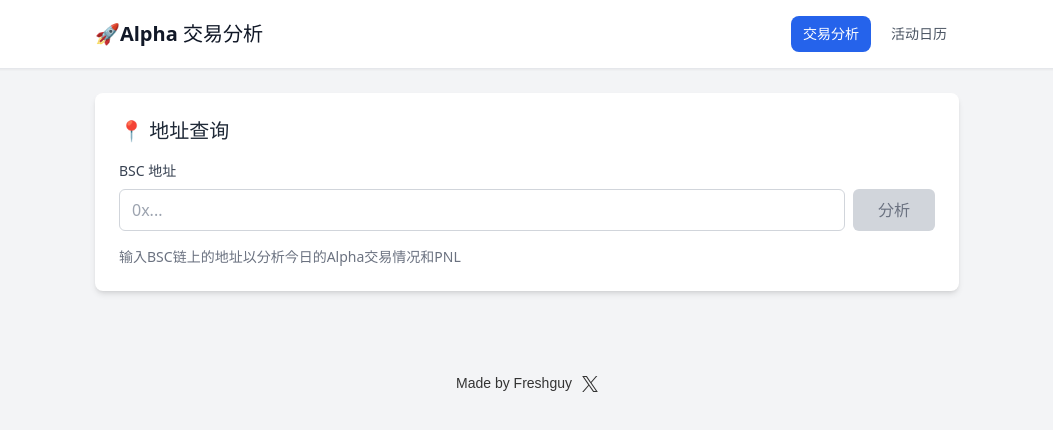
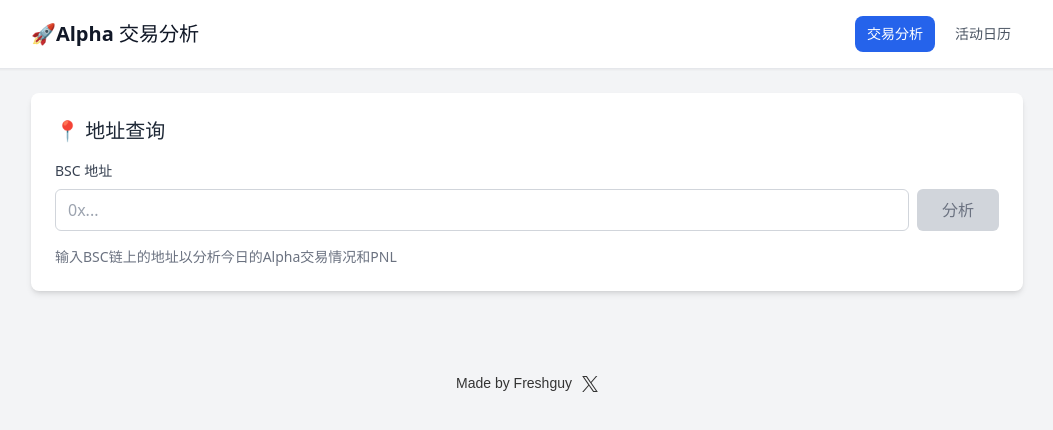
Before and after one commit to mumup/blpha, a React (Vite) app: page / in a window 1280 px wide. Shown: the top 430 px of the page, without its empty margins (113-1166 px from the left). Built offline with nearby package versions, Linux system fonts and the light colour scheme.

Commit message:
样式优化

```diff
--- a/src/components/Layout.tsx
+++ b/src/components/Layout.tsx
@@ -12,7 +12,7 @@
     <div className="min-h-screen bg-gray-100 dark:bg-gray-900 transition-colors">
       {/* 头部 */}
       <header className="bg-white dark:bg-gray-800 shadow-sm border-b border-gray-200 dark:border-gray-700">
-        <div className="max-w-4xl mx-auto px-4 py-4">
+        <div className="max-w-5xl mx-auto px-4 py-4">
           <div className="flex items-center justify-between">
             <div>
               <h1 className="text-xl font-bold text-gray-900 dark:text-white">
@@ -48,7 +48,7 @@
       </header>
 
       {/* 主内容 */}
-      <main className="max-w-4xl mx-auto px-4 py-6">
+      <main className="max-w-5xl mx-auto px-4 py-6">
         {children}
       </main>
 
--- a/src/pages/Activities.tsx
+++ b/src/pages/Activities.tsx
@@ -150,7 +150,7 @@
 
   const ActivityCard: React.FC<{ activity: Activity }> = ({ activity }) => {
     return (
-      <div className="bg-white dark:bg-gray-800 rounded-lg shadow-md p-4 border border-gray-200 dark:border-gray-700 hover:shadow-lg transition-shadow relative">
+      <div className="bg-white dark:bg-gray-800 rounded-lg shadow-sm p-4 border border-gray-200 dark:border-gray-700 hover:shadow-md transition-shadow relative">
         {/* 第二阶段角标 */}
         {activity.isStage2 && (
           <div className="absolute -top-2 -right-2 w-6 h-6 bg-gray-400 text-white rounded-full flex items-center justify-center text-xs font-bold shadow-md">
```
